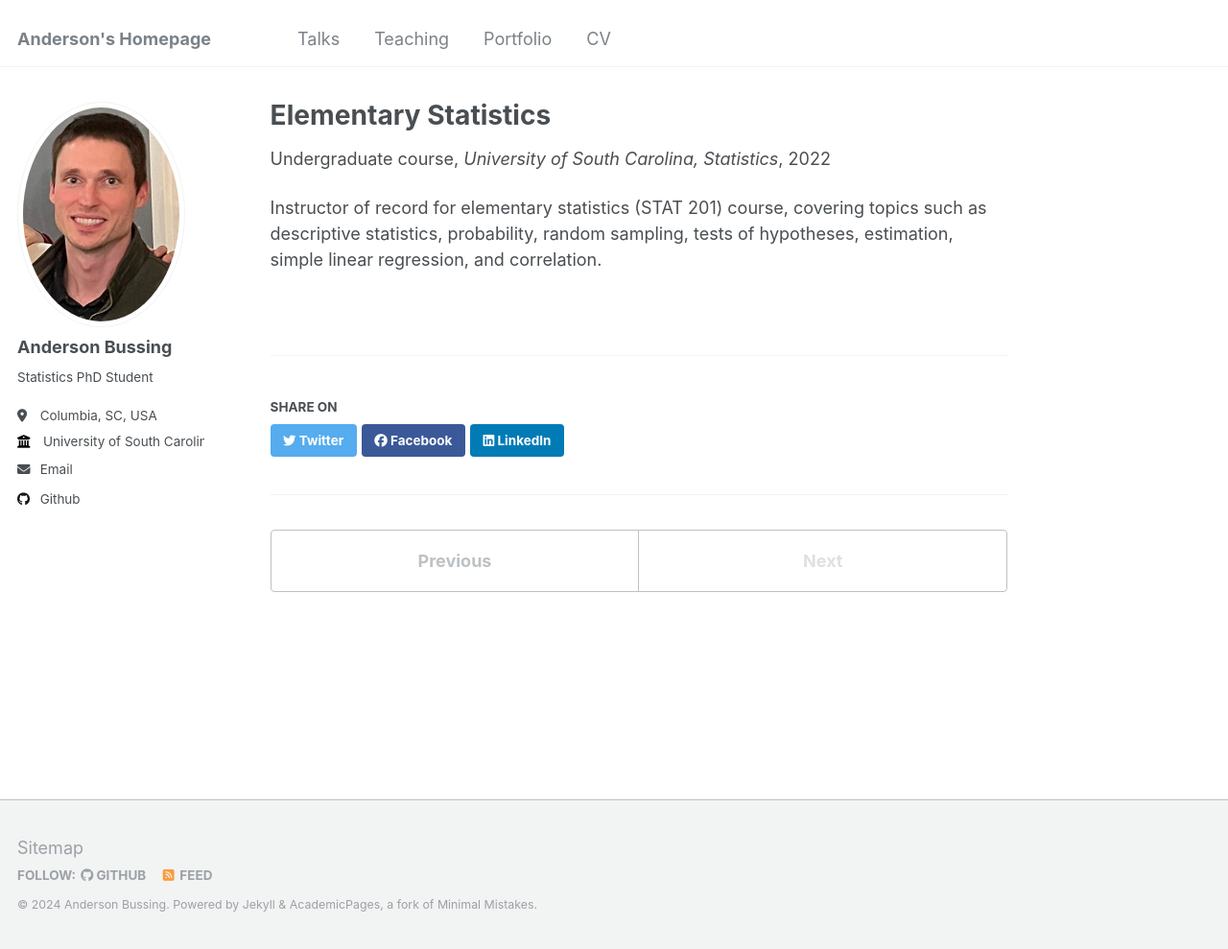
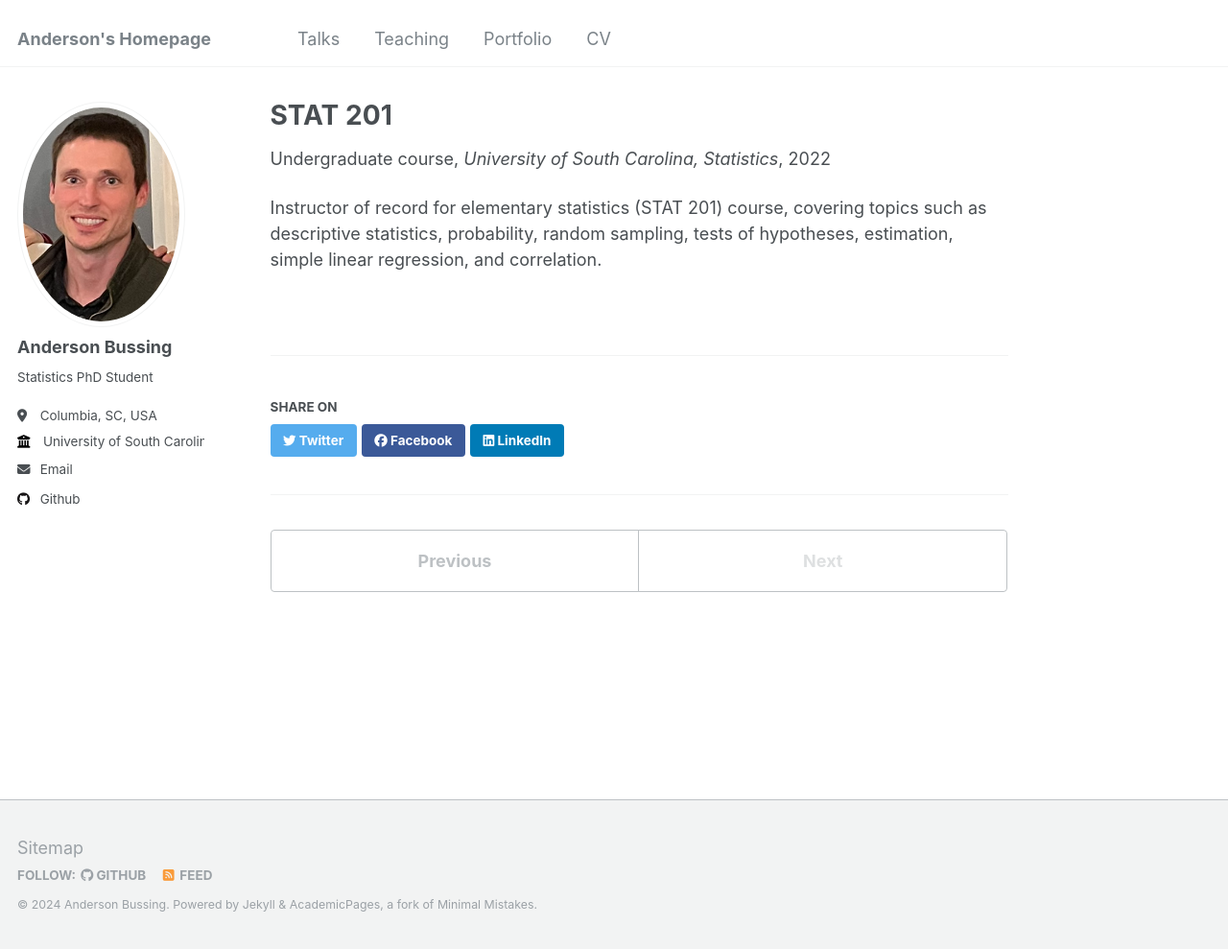
Before and after one commit to abussing/abussing.github.io, a Jekyll site: the page built from _teaching/2022-fall-teaching-1.md, in a window 1280 px wide and 989 px high. Shown: the whole window at 96% size. Built offline with Jekyll 4.4.1, drawn with Linux system fonts in a browser that asks for light colours.

Commit message:
Update 2022-fall-teaching-1.md

```diff
--- a/_teaching/2022-fall-teaching-1.md
+++ b/_teaching/2022-fall-teaching-1.md
@@ -1,5 +1,5 @@
 ---
-title: "Elementary Statistics"
+title: "STAT 201"
 collection: teaching
 type: "Undergraduate course"
 permalink: /teaching/2022-fall-teaching-1
```
